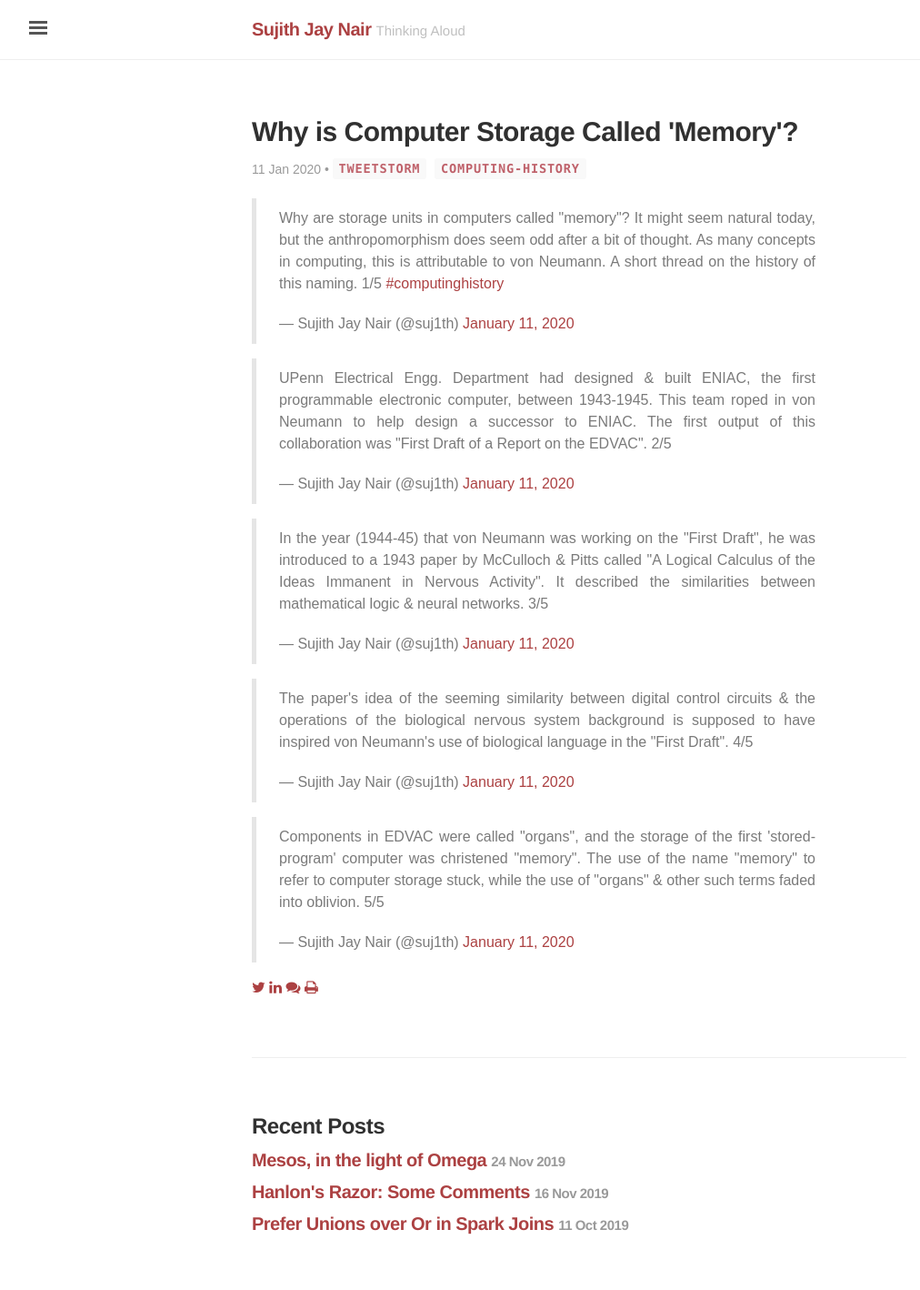
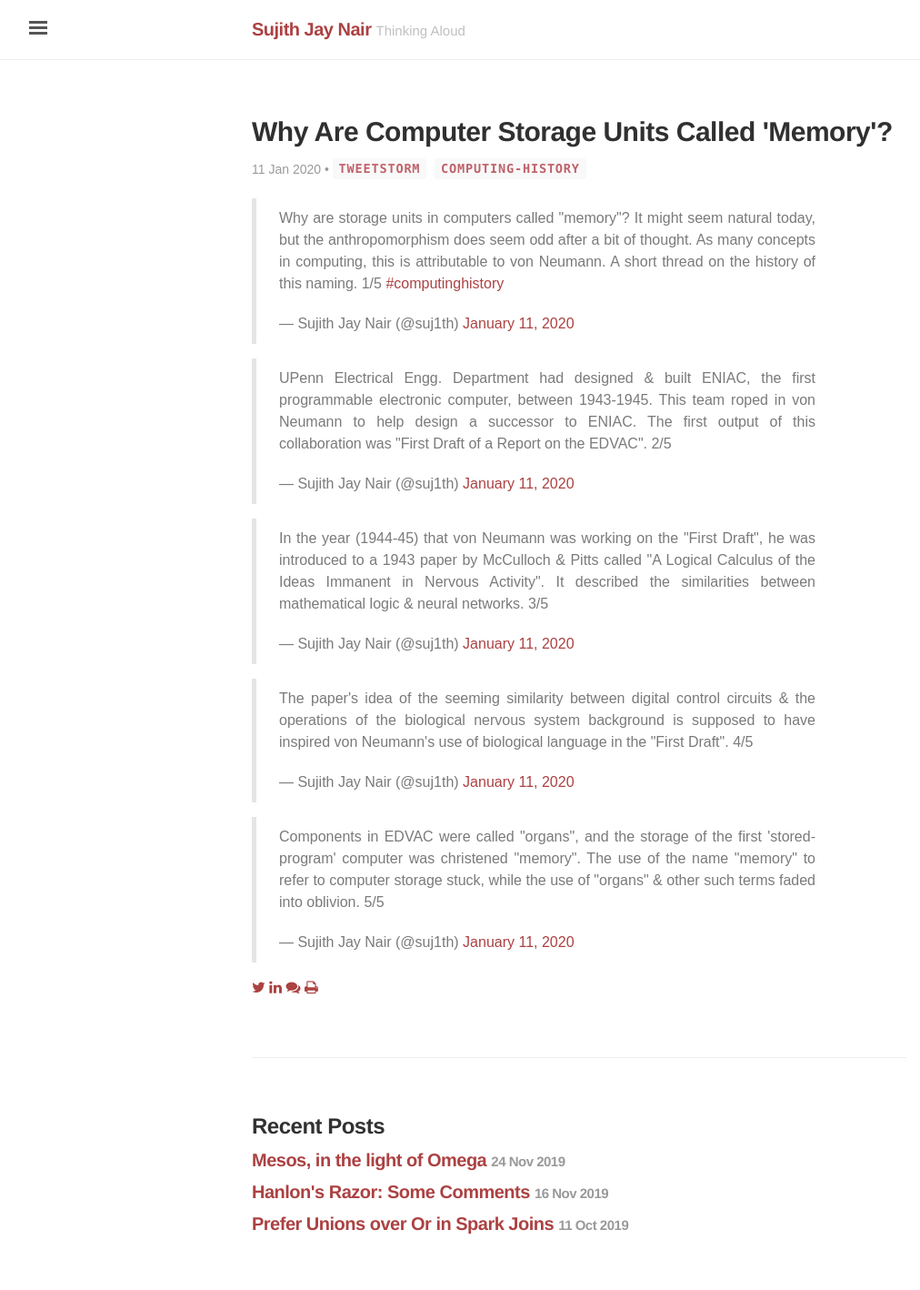
Before and after one commit to sujithjay/sujithjay.github.io, a Jekyll site: the page built from _posts/2020-01-11-Storage-Memory.md, in a window 1280 px wide. Shown: the whole page at 91% size, without its empty margins (3-1015 px from the left). Built offline with Jekyll 4.4.1, drawn with Linux system fonts in a browser that asks for light colours; nearby versions of some CDN libraries; some web fonts are replaced; comment, search, counter and statistics services are not loaded.

Commit message:
Why is Computer Storage Called 'Memory'?

```diff
--- a/_posts/2020-01-11-Storage-Memory.md
+++ b/_posts/2020-01-11-Storage-Memory.md
@@ -1,6 +1,6 @@
 ---
 layout: "post"
-title: "Why is Computer Storage Called 'Memory'?"
+title: "Why Are Computer Storage Units Called 'Memory'?"
 date: "2020-01-11 11:11"
 desc: A short history on why computer storage is called 'Memory'?
 comments: true
```
